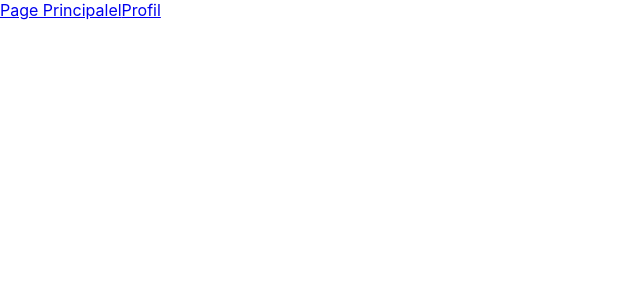
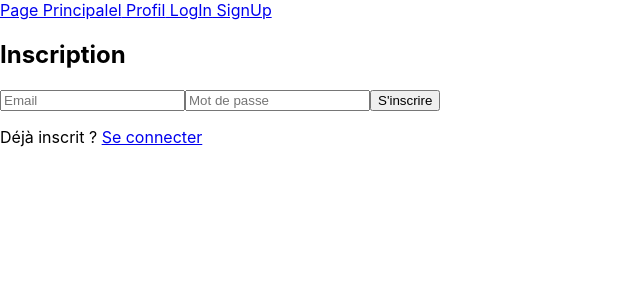
Before and after one commit to guillaumeeeeeeeee/MusiCoach, a React (Create React App) app in the folder frontend/: page /PageSignUp in a window 1280 px wide. Shown: the top 300 px of the page, without its empty margins (0-640 px from the left). Built offline with nearby package versions, Linux system fonts and the light colour scheme.

Commit message:
système d'authentification

```diff
--- a/frontend/package.json
+++ b/frontend/package.json
@@ -6,6 +6,7 @@
     "@testing-library/jest-dom": "^5.17.0",
     "@testing-library/react": "^13.4.0",
     "@testing-library/user-event": "^13.5.0",
+    "firebase": "^11.0.2",
     "react": "^18.3.1",
     "react-dom": "^18.3.1",
     "react-router-dom": "^6.28.0",
--- a/frontend/src/App.js
+++ b/frontend/src/App.js
@@ -3,6 +3,8 @@ import React from 'react';
 import { BrowserRouter as Router, Routes, Route, Link } from 'react-router-dom';
 import PagePrincipale from './PagePrincipale';
 import PageProfil from './PageProfil';
+import PageSignUp from "./PageSignUp";
+import PageLogIn from "./PageLogIn";
 
 function App() {
   return (
@@ -10,14 +12,20 @@ function App() {
       <div>
         {/* Barre de navigation */}
         <nav className="navigation">
-          <Link to='/PagePrincipale'>Page Principalel</Link>
-          <Link to='/PageProfil'>Profil</Link>
+          <Link to='/'> Page Principalel</Link>
+          <Link to='/PageProfil'> Profil</Link>
+          <Link to='/PageLogIn'> LogIn</Link>
+          <Link to='/PageSignUp'> SignUp</Link>
+
         </nav>
 
         {/* Configuration des routes */}
         <Routes>
-          <Route path='/PagePrincipale'element={<PagePrincipale />} />
+          <Route path='/'element={<PagePrincipale />} />
           <Route path='/PageProfil' element={<PageProfil />} />
+          <Route path='/PageLogIn' element={<PageLogIn />} />
+          <Route path='/PageSignUp' element={<PageSignUp />} />
+
         </Routes>
       </div>
     </Router>
--- /dev/null
+++ b/frontend/src/PageLogIn.js
@@ -0,0 +1,45 @@
+// /src/pages/LogIn.js
+import React, { useState } from "react";
+import { logIn } from "./authService";
+import { useNavigate } from "react-router-dom";
+
+const PageLogIn = () => {
+  const [email, setEmail] = useState("");
+  const [password, setPassword] = useState("");
+  const navigate = useNavigate();
+
+  const handleLogIn = async () => {
+    try {
+      await logIn(email, password);
+      alert("Connexion réussie !");
+      // Rediriger vers une autre page (par exemple, tableau de bord)
+      navigate("/dashboard");
+    } catch (error) {
+      alert(error.message);
+    }
+  };
+
+  return (
+    <div>
+      <h2>Connexion</h2>
+      <input
+        type="email"
+        placeholder="Email"
+        value={email}
+        onChange={(e) => setEmail(e.target.value)}
+      />
+      <input
+        type="password"
+        placeholder="Mot de passe"
+        value={password}
+        onChange={(e) => setPassword(e.target.value)}
+      />
+      <button onClick={handleLogIn}>Se connecter</button>
+      <p>
+        Pas encore inscrit ? <a href="/signup">Créer un compte</a>
+      </p>
+    </div>
+  );
+};
+
+export default PageLogIn;
--- /dev/null
+++ b/frontend/src/PageSignUp.js
@@ -0,0 +1,45 @@
+// /src/pages/SignUp.js
+import React, { useState } from "react";
+import { signUp } from "./authService";
+import { useNavigate } from "react-router-dom";
+
+const PageSignUp = () => {
+  const [email, setEmail] = useState("");
+  const [password, setPassword] = useState("");
+  const navigate = useNavigate();
+
+  const handleSignUp = async () => {
+    try {
+      await signUp(email, password);
+      alert("Inscription réussie !");
+      // Rediriger vers la page de connexion après l'inscription
+      navigate("/");
+    } catch (error) {
+      alert(error.message);
+    }
+  };
+
+  return (
+    <div>
+      <h2>Inscription</h2>
+      <input
+        type="email"
+        placeholder="Email"
+        value={email}
+        onChange={(e) => setEmail(e.target.value)}
+      />
+      <input
+        type="password"
+        placeholder="Mot de passe"
+        value={password}
+        onChange={(e) => setPassword(e.target.value)}
+      />
+      <button onClick={handleSignUp}>S'inscrire</button>
+      <p>
+        Déjà inscrit ? <a href="/">Se connecter</a>
+      </p>
+    </div>
+  );
+};
+
+export default PageSignUp;
--- /dev/null
+++ b/frontend/src/authService.js
@@ -0,0 +1,14 @@
+import { createUserWithEmailAndPassword, signInWithEmailAndPassword, signOut } from "firebase/auth";
+import { auth } from "./firebaseConfig";
+
+export const signUp = async (email, password) => {
+    return await createUserWithEmailAndPassword(auth, email, password);
+};
+
+export const logIn = async (email, password) => {
+    return await signInWithEmailAndPassword(auth, email, password);
+};
+
+export const logOut = async () => {
+    return await signOut(auth);
+};
--- /dev/null
+++ b/frontend/src/firebaseConfig.js
@@ -0,0 +1,17 @@
+import { initializeApp } from "firebase/app";
+import { getAuth } from "firebase/auth";
+import { getFirestore } from "firebase/firestore";
+
+const firebaseConfig = {
+    apiKey: "AIzaSyAJJPjDAoRAZhh2ZDl5TWR15F-6UsAgpkY",
+    authDomain: "musicoach-ae5ea.firebaseapp.com",
+    projectId: "musicoach-ae5ea",
+    storageBucket: "musicoach-ae5ea.firebasestorage.app",
+    messagingSenderId: "82293823250",
+    appId: "1:82293823250:web:af11dc4c41aa33d6b285cb",
+    measurementId: "G-SNLHYCKPFT",
+};
+
+const app = initializeApp(firebaseConfig);
+export const auth = getAuth(app);
+export const db = getFirestore(app);
```
Also changed, not shown: frontend/src/DataManager.js (added, +49 -0 lines), frontend/src/databaseService.js (added, +11 -0 lines), 1 other file (tests, documents, lock files or other folders).
